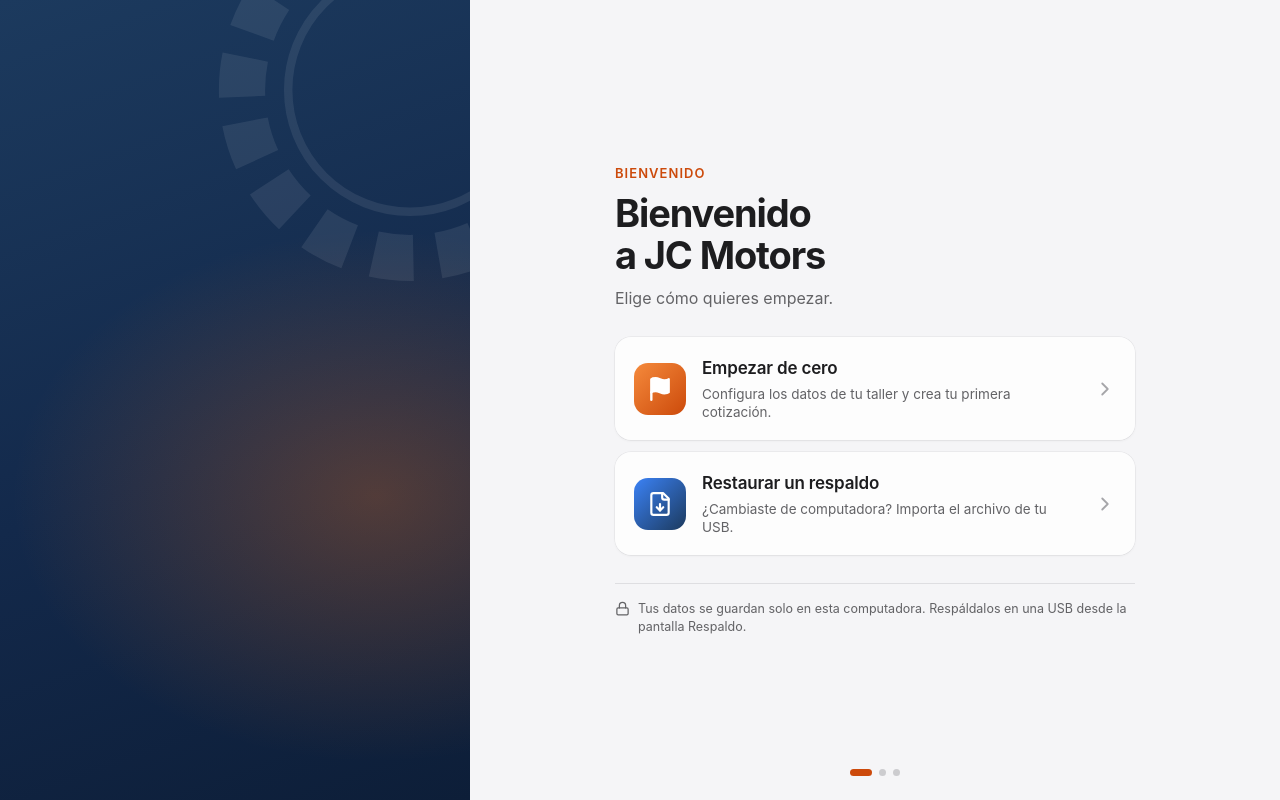
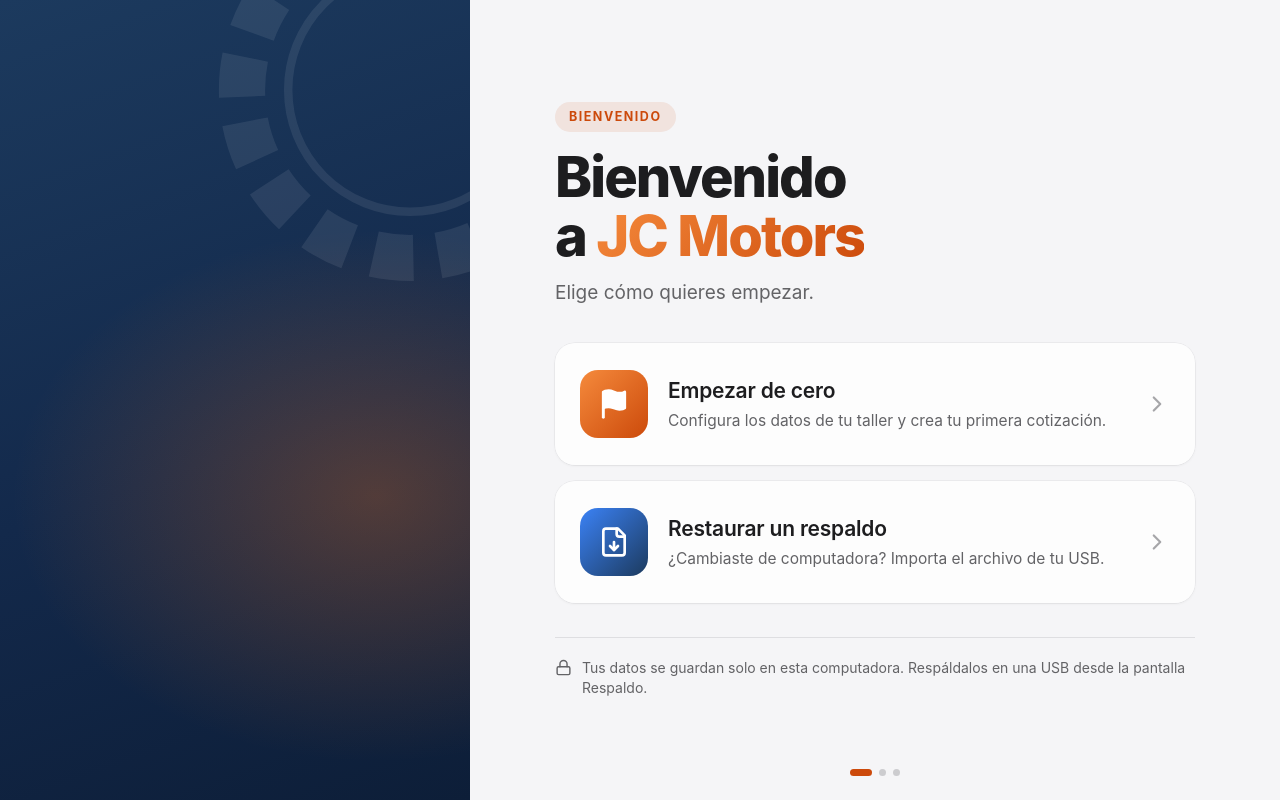
Before and after one commit to Pultron/JC-MOTORS, a React (Vite) app: page /#/bienvenida in a window 1280 px wide. Built offline with nearby package versions, Linux system fonts and the light colour scheme.

Commit message:
style(bienvenida): larger logo without box, wider and bolder welcome step

```diff
--- a/src/components/bienvenida/PasoInicio.tsx
+++ b/src/components/bienvenida/PasoInicio.tsx
@@ -10,28 +10,28 @@ interface Props {
 export function PasoInicio({ onFresh, onRestore, disabled }: Props) {
   return <div data-testid="welcome-step-inicio">
     <p className="bv-label">Bienvenido</p>
-    <h1 className="bv-title">Bienvenido<br />a JC Motors</h1>
+    <h1 className="bv-title">Bienvenido<br />a <span className="bv-title-accent">JC Motors</span></h1>
     <p className="bv-sub">Elige cómo quieres empezar.</p>
     <div className="bv-cards">
       <button type="button" className="bv-card" data-testid="welcome-fresh" disabled={disabled} onClick={onFresh}>
-        <span className="bv-card-icon bv-card-icon--fresh"><Flag size={26} strokeWidth={2.2} fill="currentColor" aria-hidden="true" /></span>
+        <span className="bv-card-icon bv-card-icon--fresh"><Flag size={32} strokeWidth={2.2} fill="currentColor" aria-hidden="true" /></span>
         <span className="bv-card-text">
           <span className="bv-card-title">Empezar de cero</span>
           <span className="bv-card-desc">Configura los datos de tu taller y crea tu primera cotización.</span>
         </span>
-        <ChevronRight className="bv-chevron" size={22} aria-hidden="true" />
+        <ChevronRight className="bv-chevron" size={26} aria-hidden="true" />
       </button>
       <button type="button" className="bv-card" data-testid="welcome-restore" disabled={disabled} onClick={onRestore}>
-        <span className="bv-card-icon bv-card-icon--restore"><FileDown size={26} strokeWidth={2} aria-hidden="true" /></span>
+        <span className="bv-card-icon bv-card-icon--restore"><FileDown size={32} strokeWidth={2} aria-hidden="true" /></span>
         <span className="bv-card-text">
           <span className="bv-card-title">Restaurar un respaldo</span>
           <span className="bv-card-desc">¿Cambiaste de computadora? Importa el archivo de tu USB.</span>
         </span>
-        <ChevronRight className="bv-chevron" size={22} aria-hidden="true" />
+        <ChevronRight className="bv-chevron" size={26} aria-hidden="true" />
       </button>
     </div>
     <p className="bv-foot">
-      <Lock size={15} aria-hidden="true" />
+      <Lock size={17} aria-hidden="true" />
       <span>Tus datos se guardan solo en esta computadora. Respáldalos en una USB desde la pantalla Respaldo.</span>
     </p>
   </div>;
--- a/src/styles/bienvenida.css
+++ b/src/styles/bienvenida.css
@@ -5,11 +5,11 @@
 .bv-left { display: flex; flex: none; flex-direction: column; width: 470px; height: 100vh; position: sticky; top: 0; overflow: hidden; box-sizing: border-box; padding: 40px 36px 36px;
   background: radial-gradient(520px 380px at 80% 62%, rgba(249, 115, 22, .28), transparent 70%), linear-gradient(160deg, #1C3A5E 0%, #13294B 55%, #0D1E38 100%); }
 .bv-gear { position: absolute; right: -150px; top: -120px; width: 420px; height: 420px; opacity: .08; pointer-events: none; }
-.bv-brand { position: relative; display: flex; align-items: center; gap: 14px; animation: bv-rise-a 600ms var(--ease-mac) 150ms both; }
-.bv-logo { display: grid; flex: none; place-items: center; width: 58px; height: 58px; border-radius: 16px; background: #fff; box-shadow: 0 8px 22px rgba(0, 0, 0, .28); }
-.bv-logo img { width: 42px; height: 42px; object-fit: contain; }
-.bv-brand-name { margin: 0; color: #fff; font-size: 20px; font-weight: 700; line-height: 1.2; }
-.bv-brand-tag { margin: 2px 0 0; color: rgba(255, 255, 255, .7); font-size: 13px; }
+.bv-brand { position: relative; display: flex; align-items: center; gap: 20px; animation: bv-rise-a 600ms var(--ease-mac) 150ms both; }
+.bv-logo { display: grid; flex: none; place-items: center; width: 104px; height: 104px; }
+.bv-logo img { width: 104px; height: 104px; object-fit: contain; filter: drop-shadow(0 10px 22px rgba(0, 0, 0, .4)); }
+.bv-brand-name { margin: 0; color: #fff; font-size: 28px; font-weight: 800; line-height: 1.15; letter-spacing: -0.02em; }
+.bv-brand-tag { margin: 4px 0 0; color: rgba(255, 255, 255, .75); font-size: 14.5px; line-height: 1.35; }
 .bv-illus { position: relative; flex: 1; min-height: 0; margin-top: 12px; animation: bv-rise-b 800ms var(--ease-mac) 300ms both; }
 
 /* ---------- right panel ---------- */
@@ -19,35 +19,36 @@
 .bv-back:hover:not(:disabled) { background: rgba(204, 74, 11, .08); }
 .bv-back:disabled { opacity: .45; cursor: default; }
 .bv-main { display: flex; flex: 1; align-items: center; justify-content: center; min-height: 0; padding: 8px 0 16px; }
-.bv-step { width: 100%; max-width: 520px; }
+.bv-step { width: 100%; max-width: 640px; }
 .bv-step--a { animation: bv-rise-a 450ms var(--ease-mac) both; }
 .bv-step--b { animation: bv-rise-b 450ms var(--ease-mac) both; }
 .bv-dots { display: flex; flex: none; align-items: center; justify-content: center; gap: 7px; height: 56px; }
 .bv-dot { width: 7px; height: 7px; border-radius: 999px; background: rgba(60, 60, 67, .22); transition: width 300ms var(--ease-mac), background-color 300ms var(--ease-mac); }
 .bv-dot[data-current="true"] { width: 22px; background: #CC4A0B; }
 
-.bv-label { margin: 0 0 10px; color: #CC4A0B; font-size: 13px; font-weight: 600; letter-spacing: .08em; text-transform: uppercase; }
-.bv-title { margin: 0; font-size: 38px; font-weight: 700; line-height: 1.1; letter-spacing: -0.03em; }
+.bv-label { display: inline-block; margin: 0 0 16px; padding: 6px 14px; border-radius: 999px; background: rgba(204, 74, 11, .1); color: #CC4A0B; font-size: 12.5px; font-weight: 700; letter-spacing: .12em; text-transform: uppercase; }
+.bv-title { margin: 0; font-size: 56px; font-weight: 800; line-height: 1.05; letter-spacing: -0.035em; }
+.bv-title-accent { background: linear-gradient(135deg, #F58A3C, #CC4A0B); -webkit-background-clip: text; background-clip: text; color: transparent; }
 .bv-title--md { font-size: 30px; letter-spacing: -0.025em; }
 .bv-title--sm { font-size: 32px; letter-spacing: -0.025em; }
-.bv-sub { margin: 10px 0 0; color: var(--color-mac-ink-2); font-size: 16px; line-height: 1.4; }
+.bv-sub { margin: 14px 0 0; color: var(--color-mac-ink-2); font-size: 19px; line-height: 1.4; }
 .bv-sub--sm { font-size: 15px; }
 
 /* ---------- step 1 cards ---------- */
-.bv-cards { display: flex; flex-direction: column; gap: 12px; margin-top: 28px; }
-.bv-card { display: flex; align-items: center; gap: 16px; width: 100%; box-sizing: border-box; padding: 18px; border: 1px solid transparent; border-radius: 16px; background: rgba(255, 255, 255, .75); box-shadow: 0 0 0 .5px rgba(0, 0, 0, .08), 0 1px 3px rgba(0, 0, 0, .05); color: inherit; font: inherit; text-align: left; cursor: pointer; transition: background-color 180ms ease, border-color 180ms ease, box-shadow 180ms ease, transform 120ms ease; }
+.bv-cards { display: flex; flex-direction: column; gap: 16px; margin-top: 36px; }
+.bv-card { display: flex; align-items: center; gap: 20px; width: 100%; box-sizing: border-box; padding: 26px 24px; border: 1px solid transparent; border-radius: 20px; background: rgba(255, 255, 255, .75); box-shadow: 0 0 0 .5px rgba(0, 0, 0, .08), 0 1px 3px rgba(0, 0, 0, .05); color: inherit; font: inherit; text-align: left; cursor: pointer; transition: background-color 180ms ease, border-color 180ms ease, box-shadow 180ms ease, transform 120ms ease; }
 .bv-card:hover { background: #fff; border-color: rgba(204, 74, 11, .28); }
 .bv-card:active { transform: scale(.992); }
 .bv-card:disabled { opacity: .6; cursor: default; }
-.bv-card-icon { display: grid; flex: none; place-items: center; width: 52px; height: 52px; border-radius: 14px; color: #fff; }
+.bv-card-icon { display: grid; flex: none; place-items: center; width: 68px; height: 68px; border-radius: 18px; color: #fff; }
 .bv-card-icon--fresh { background: linear-gradient(135deg, #F58A3C, #CC4A0B); }
 .bv-card-icon--restore { background: linear-gradient(135deg, #3B82F6, #1C3A5E); }
 .bv-card-text { flex: 1; min-width: 0; }
-.bv-card-title { display: block; font-size: 17px; font-weight: 600; letter-spacing: -0.01em; }
-.bv-card-desc { display: block; margin-top: 3px; color: var(--color-mac-ink-2); font-size: 13.5px; line-height: 1.35; }
+.bv-card-title { display: block; font-size: 21px; font-weight: 600; letter-spacing: -0.01em; }
+.bv-card-desc { display: block; margin-top: 5px; color: var(--color-mac-ink-2); font-size: 15.5px; line-height: 1.35; }
 .bv-chevron { flex: none; color: rgba(60, 60, 67, .45); transition: transform 180ms var(--ease-mac), color 180ms ease; }
 .bv-card:hover .bv-chevron { transform: translateX(3px); color: #CC4A0B; }
-.bv-foot { display: flex; align-items: flex-start; gap: 8px; margin-top: 28px; padding-top: 16px; border-top: 1px solid var(--color-mac-separator); color: var(--color-mac-ink-2); font-size: 12.5px; line-height: 1.45; }
+.bv-foot { display: flex; align-items: flex-start; gap: 10px; margin-top: 34px; padding-top: 20px; border-top: 1px solid var(--color-mac-separator); color: var(--color-mac-ink-2); font-size: 14px; line-height: 1.45; }
 .bv-foot svg { flex: none; margin-top: 1px; }
 .bv-error { margin: 14px 0 0; color: var(--color-mac-danger); font-size: 13px; font-weight: 500; }
 
```
